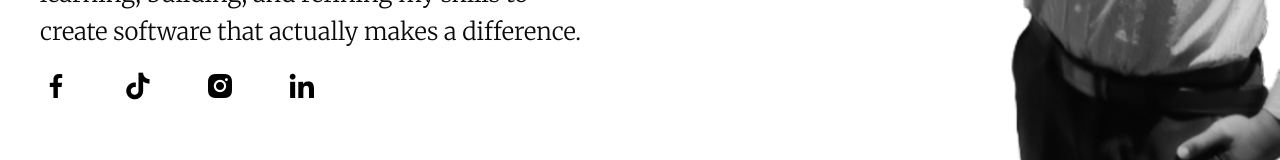
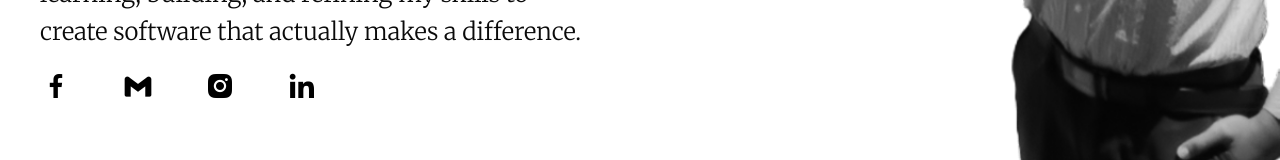
Before and after one commit to RidhoFahrizal/RidhoFahrizal-Web-Portfolio, a React (Vite) app: page / in a window 1280 px wide. Shown: the part 600-760 px from the top of the page. Built offline with nearby package versions, Linux system fonts and the light colour scheme.

Commit message:
change link

```diff
--- a/src/pages/ProfilePage/ProfilePage.tsx
+++ b/src/pages/ProfilePage/ProfilePage.tsx
@@ -21,7 +21,7 @@ function Profile() {
             </p>
             <div className={`${styles['social-media-icons']} pt-3`}>
               <a href="https://www.facebook.com/ridho.fharizal/" target="_blank"><i className='bx bxl-facebook'></i></a>
-              <a href="https://www.tiktok.com/@ridhofahrizal" target="_blank"><i className='bx bxl-tiktok'></i></a>
+              <a href="mailto:farizalridho@gmail.com" target="_blank"><i className='bx bxl-gmail'></i></a>
               <a href="https://www.instagram.com/ridho.fahrizal1/" target="_blank"><i className='bx bxl-instagram-alt'></i></a>
               <a href="https://www.linkedin.com/in/ridho-fahrizal-95a060244/" target="_blank"><i className='bx bxl-linkedin'></i></a>
             </div>
```
